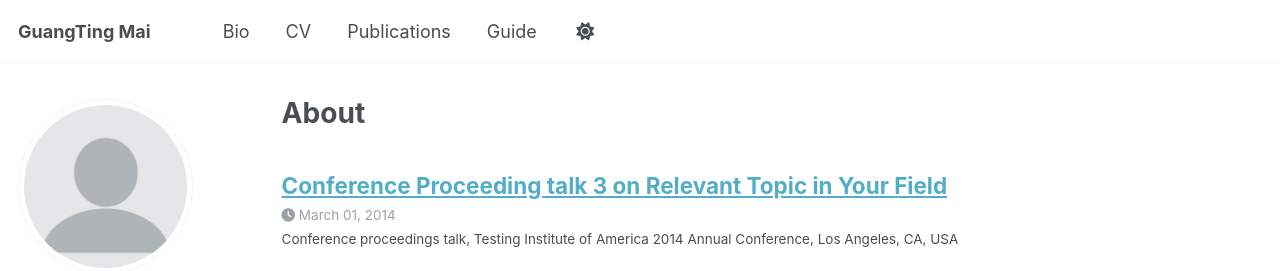
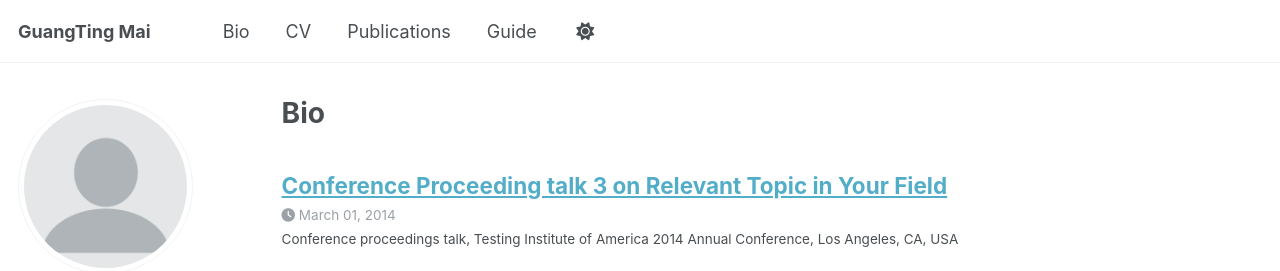
Before and after one commit to guangtingmai/guangtingmai.github.io, a Jekyll site: the page built from _pages/bio.html, in a window 1280 px wide and 1263 px high. Shown: the top 271 px of the window. Built offline with Jekyll 4.4.1, drawn with Linux system fonts in a browser that asks for light colours; some web fonts are replaced.

Commit message:
Update and rename about.html to bio.html

```diff
--- a/_pages/about.html
+++ b/_pages/bio.html
@@ -1,7 +1,7 @@
 ---
 layout: archive
-title: "About"
-permalink: /about/
+title: "Bio"
+permalink: /bio/
 author_profile: true
 ---
 
```
